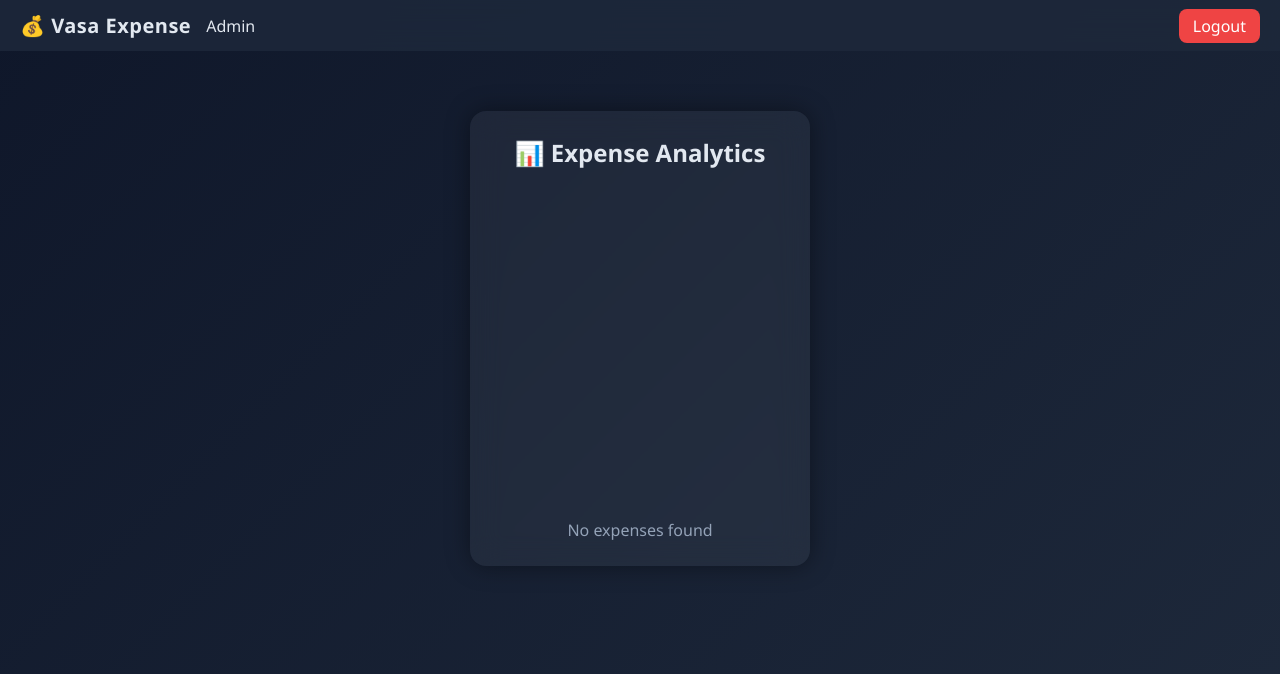
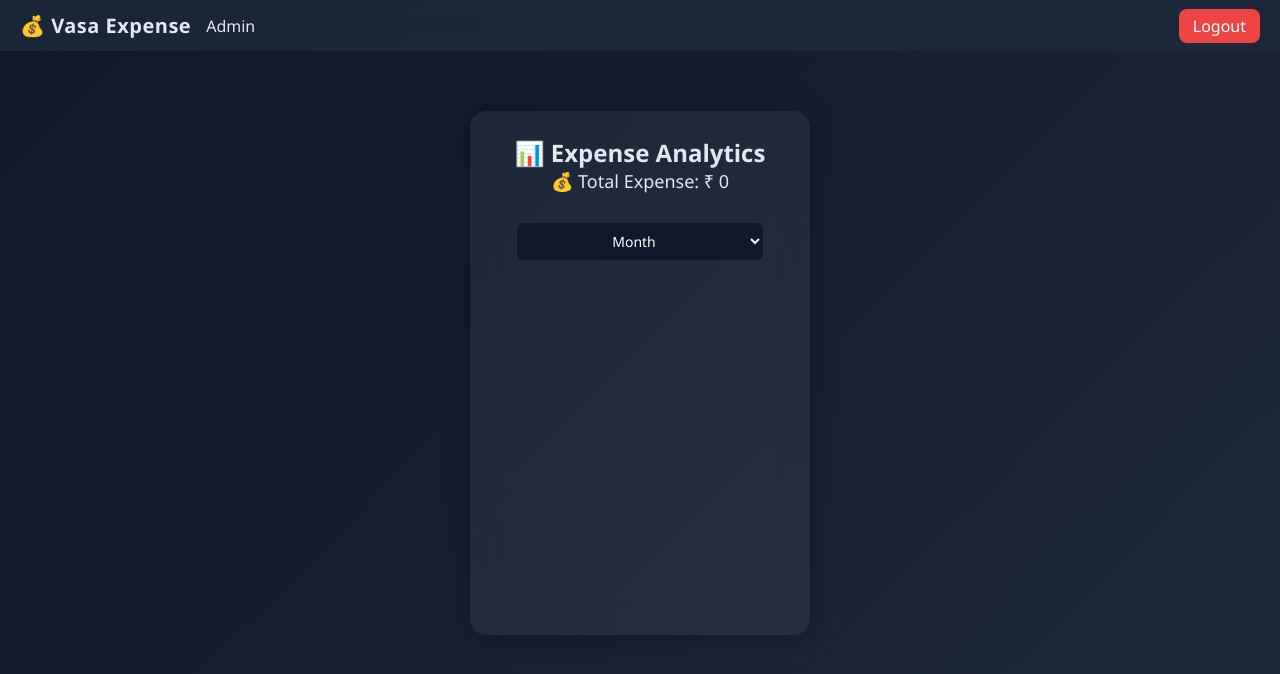
Before and after one commit to Vasanth-hub-art/Vasa-Expense, a Flask app: page /analytics in a window 1280 px wide. Shown: the top 674 px of the page. Run offline with Flask 3, Linux system fonts and the light colour scheme; the visitor is signed in with stand-in values (Sample User, id 1); data that the repository does not hold is empty; a map, chart or similar area stays blank; parts of the project's set-up code (start-up, migrations or seed data) failed here and were passed over; some libraries are stand-ins or nearby versions.

Commit message:
Update analytics.html

```diff
--- a/templates/analytics.html
+++ b/templates/analytics.html
@@ -5,46 +5,52 @@
 
     <h2>📊 Expense Analytics</h2>
 
-    <div style="height: 350px;">
+    <!-- 💰 TOTAL -->
+    <div style="margin-bottom:15px; font-size:18px;">
+        💰 Total Expense: ₹ <span id="total">0</span>
+    </div>
+
+    <!-- FILTER -->
+    <select id="filter" class="filter">
+        <option value="day">Day</option>
+        <option value="week">Week</option>
+        <option value="month" selected>Month</option>
+        <option value="year">Year</option>
+    </select>
+
+    <!-- CHART -->
+    <div style="height:350px;">
         <canvas id="chart"></canvas>
     </div>
-
-    <p id="noData" style="display:none; color:#94a3b8;">
-        No expenses found
-    </p>
 
 </div>
 
 <script src="https://cdn.jsdelivr.net/npm/chart.js"></script>
 
 <script>
-
 let chartInstance = null;
 
 function loadChart() {
 
-    fetch("/chart-data")
+    const filter = document.getElementById("filter").value;
+
+    fetch("/analytics-data?filter=" + filter)
     .then(res => res.json())
     .then(data => {
 
-            const labels = data.categories;
-            const values = data.amounts;
+        // 💰 total update
+        document.getElementById("total").innerText = data.total;
 
-            if (!values || values.length === 0) {
-                document.getElementById("noData").style.display = "block";
-                return;
-            }
-
-            document.getElementById("noData").style.display = "none";
+        const ctx = document.getElementById("chart").getContext("2d");
 
         if (chartInstance) chartInstance.destroy();
 
-            chartInstance = new Chart(document.getElementById("chart"), {
+        chartInstance = new Chart(ctx, {
             type: "doughnut",
             data: {
-                    labels: labels,
+                labels: data.categories,
                 datasets: [{
-                        data: values,
+                    data: data.amounts,
                     backgroundColor: [
                         "#60a5fa",
                         "#34d399",
@@ -61,12 +67,14 @@ function loadChart() {
             }
         });
 
-        })
-        .catch(err => console.log(err));
+    });
 }
 
+// load initially
 loadChart();
 
+// filter change
+document.getElementById("filter").addEventListener("change", loadChart);
 </script>
 
 {% endblock %}
```
Lines whose indentation alone changed are shown as unchanged.
